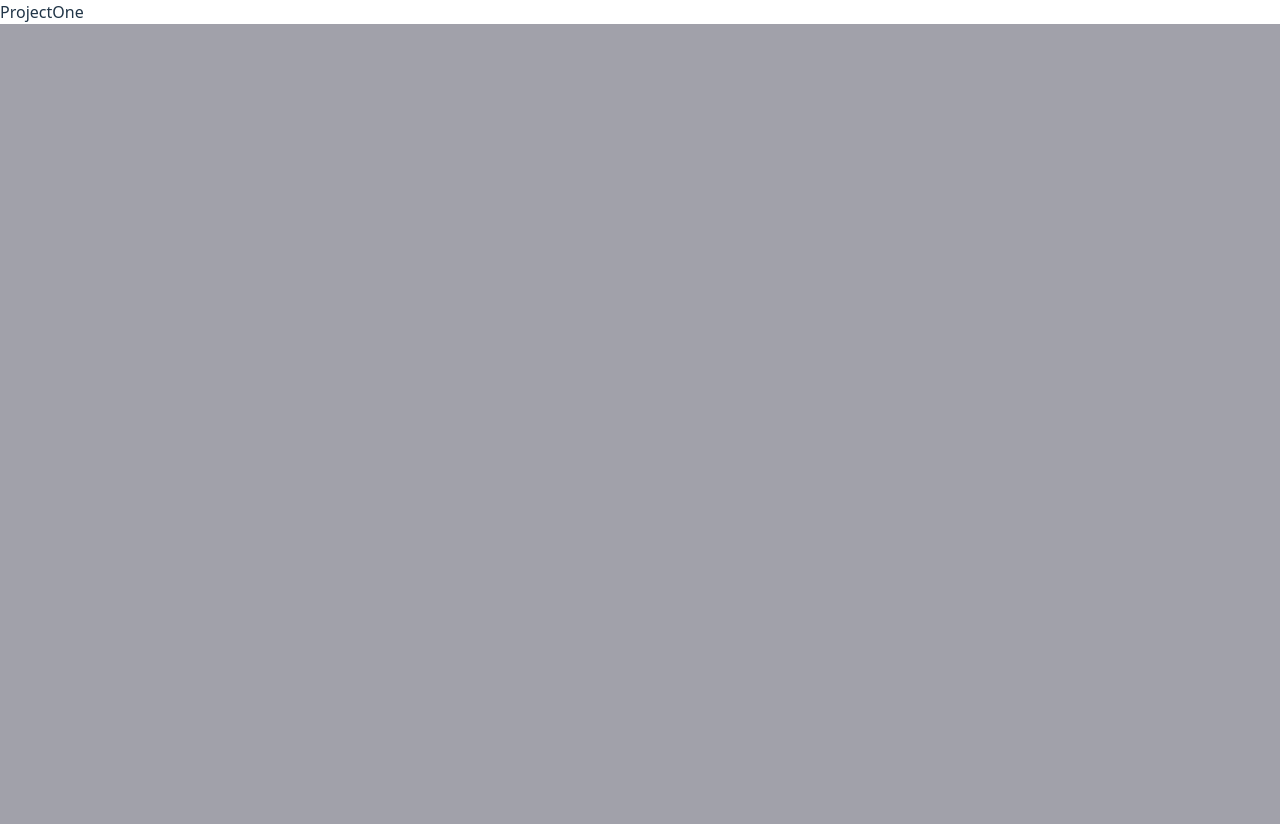
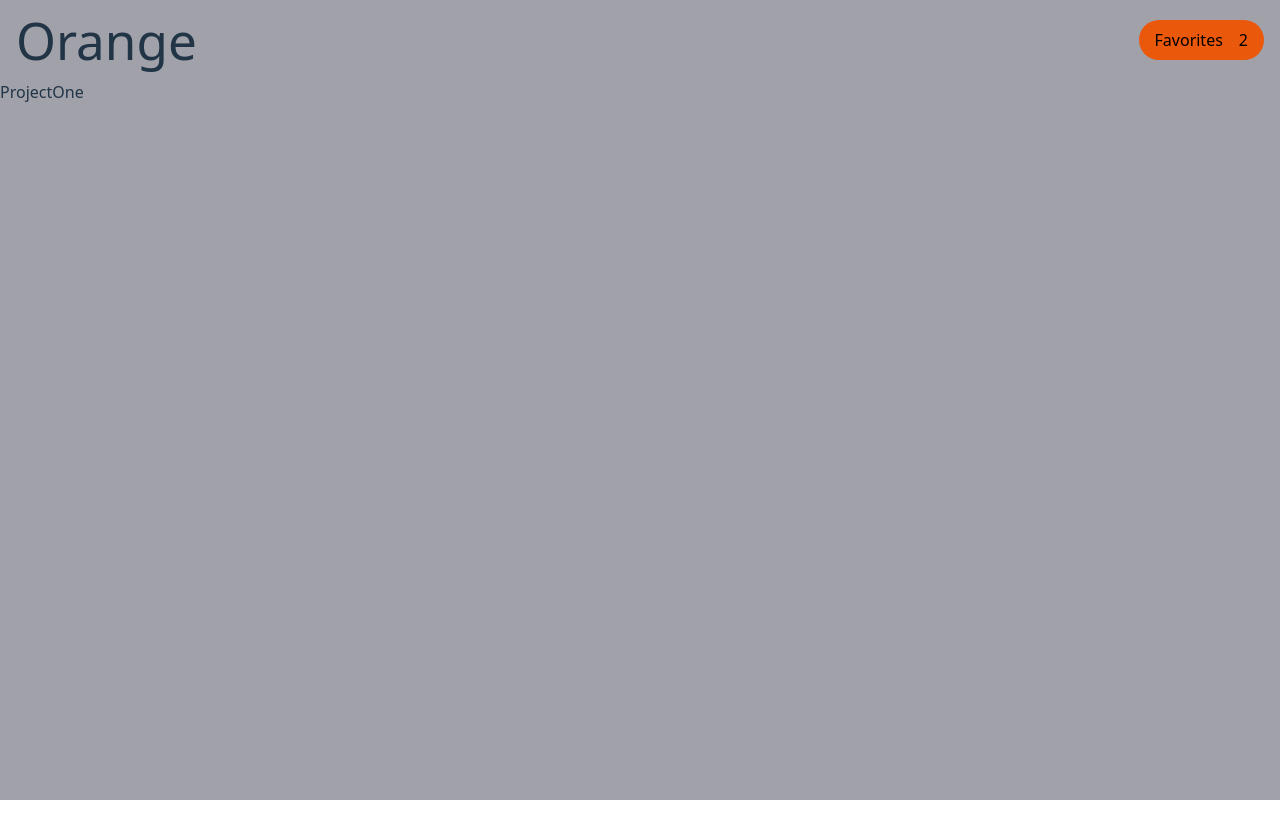
Before and after one commit to Anant23452/React-js-, a React (Vite) app in the folder React/: page / in a window 1280 px wide. After the commit the page ends 800 px from the top, so only its background shows below. Built offline with nearby package versions, Linux system fonts and the light colour scheme.

Commit message:
Navbar completed

```diff
--- a/React/src/App.jsx
+++ b/React/src/App.jsx
@@ -53,8 +53,10 @@ function App() {
       {/* < ImageCard/> */}
       {/* <Props chacha="Know more" color="bg-blue-600"  />
     <Props chacha="Download" color="bg-red-600" /> */}
+      <div className="w-screen h-screen bg-zinc-400">
+        <Navbar/>
     <ProjectOne/>
-      <div className="w-screen h-screen bg-zinc-400 flex gap-4 items-center justify-center">
+
         {/* {data.map((elem, index) => (
           <PropsPractice
             key={index}
--- a/React/src/Component/Navbar.jsx
+++ b/React/src/Component/Navbar.jsx
@@ -1,7 +1,13 @@
 import React from 'react'
 function Navbar(){
     return(
-        <h1>Navbar</h1>
+        <div className="w-full py-3 px-4 flex justify-between items-center">
+            <h1>Orange</h1>
+            <div className="flex p-2 px-4 bg-orange-600 rounded-full gap-4 text-black">
+                <h3>Favorites</h3>
+                <h4>2</h4>
+            </div>
+        </div>
     )
 
 }
```
